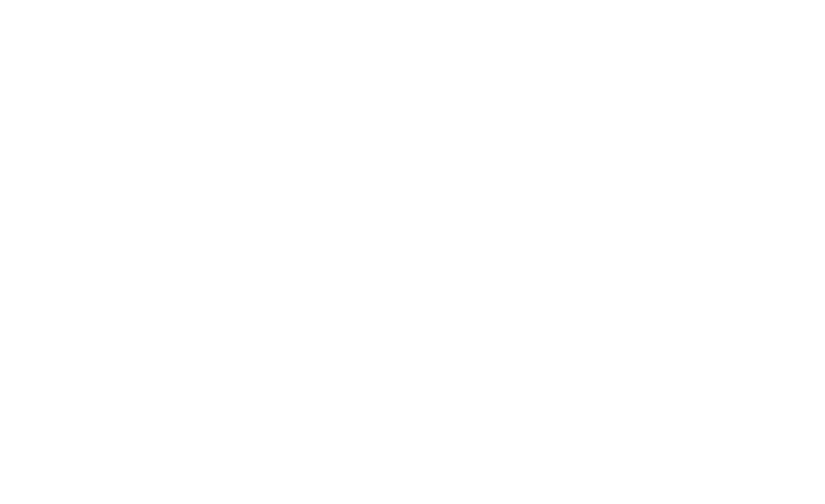
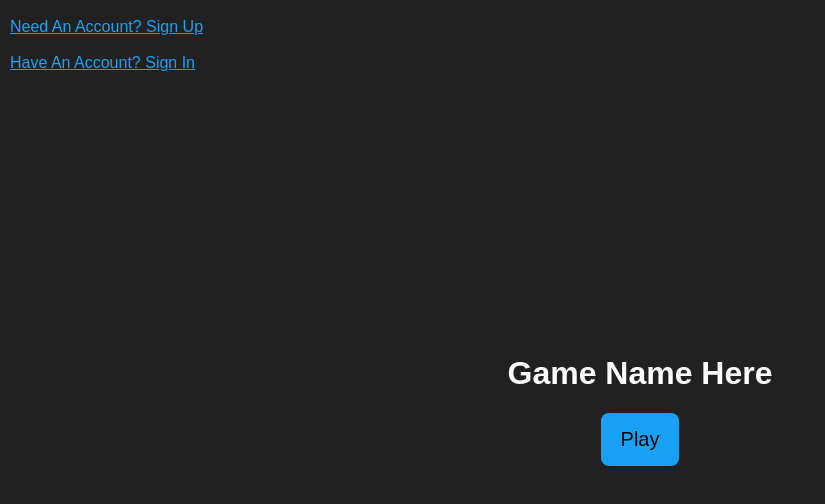
Before and after one commit to Lavadude82/Online_Game-Websockets-Practice, a website: page web-ui/home/index.html in a window 1280 px wide. Shown: the whole page, without its empty margins (0-825 px from the left). Drawn offline with Linux system fonts and the light colour scheme.

Commit message:
Updated Server.js & index.html
Added websockets to NodeJS and index.html

```diff
--- a/web-ui/home/index.html
+++ b/web-ui/home/index.html
@@ -6,7 +6,66 @@
           <meta name="viewport" content="width=device-width, initial-scale=1.0">
           <title>Game - Home</title>
 </head>
+	<style>
+		*{
+			font-family:sans-serif;
+		}
+		body, html{
+			margin: 0px;
+			padding: 0px;
+			height: 100vh;
+			width: 100vw;
+
+		}
+		body{
+			display: flex;
+			justify-content:center;
+			align-items:center;
+			flex-direction:column;
+			color: white;
+			background:rgb(33,33,33)
+		}
+		#links{
+			position: fixed; top:0px;left: 0px;;
+		}
+		#links > a{margin:10px; color:rgb(25, 162, 245)}
+		#playbtn{
+			background:rgb(25, 162, 245);
+			border-radius: 8px;
+			padding: 15px;
+			padding-left:20px;
+			padding-right:20px;
+			border:none;
+			font-size: 20px;
+			transition: filter 0.4s, padding 0.4s;
+		}
+		#playbtn:hover{
+			filter:brightness(50%);
+			padding: 20px;
+			padding-left:25px;
+			padding-right:25px;
+		}
+	</style>
 <body>
-
+	<h1>Game Name Here</h1>
+   	<button id='playbtn'>Play</button>
+	<div id="links">
+		<br>
+	<a href="/signup">Need An Account? Sign Up</a>
+		<br>
+		<br>
+	<a href="/signin">Have An Account? Sign In</a>
+		</div>
 </body>
+<script>
+          const ws = new WebSocket("ws://192.168.0.17:5049");
+          ws.onopen = function (event) {
+  console.log("WebSocket connected");
+  ws.send("user")
+};
+ws.onmessage = function (event) {
+          console.log("requesting Data Update");
+          ws.send(JSON.stringify({username:`user${JSON.parse(event.data).id}`}))
+};
+</script>
 </html>
```
Also changed, not shown: server.js (+31 -5 lines).
